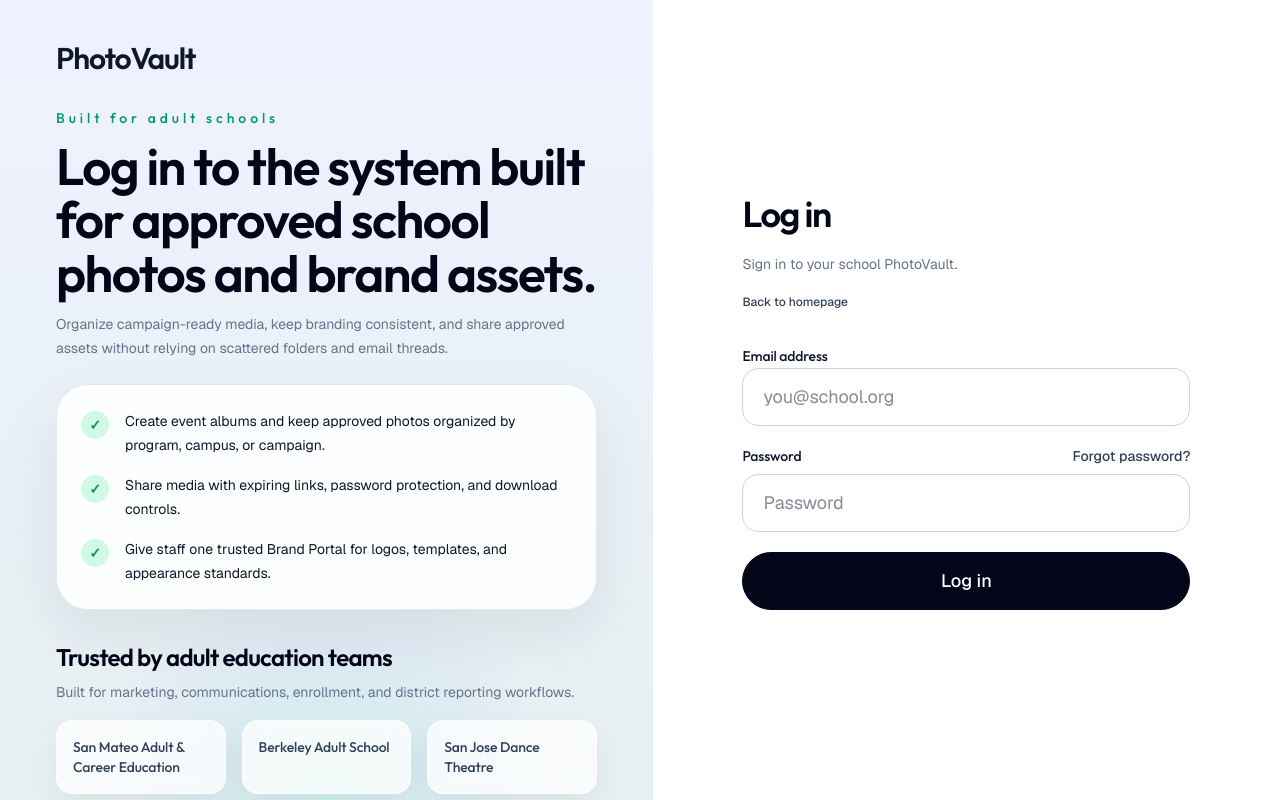
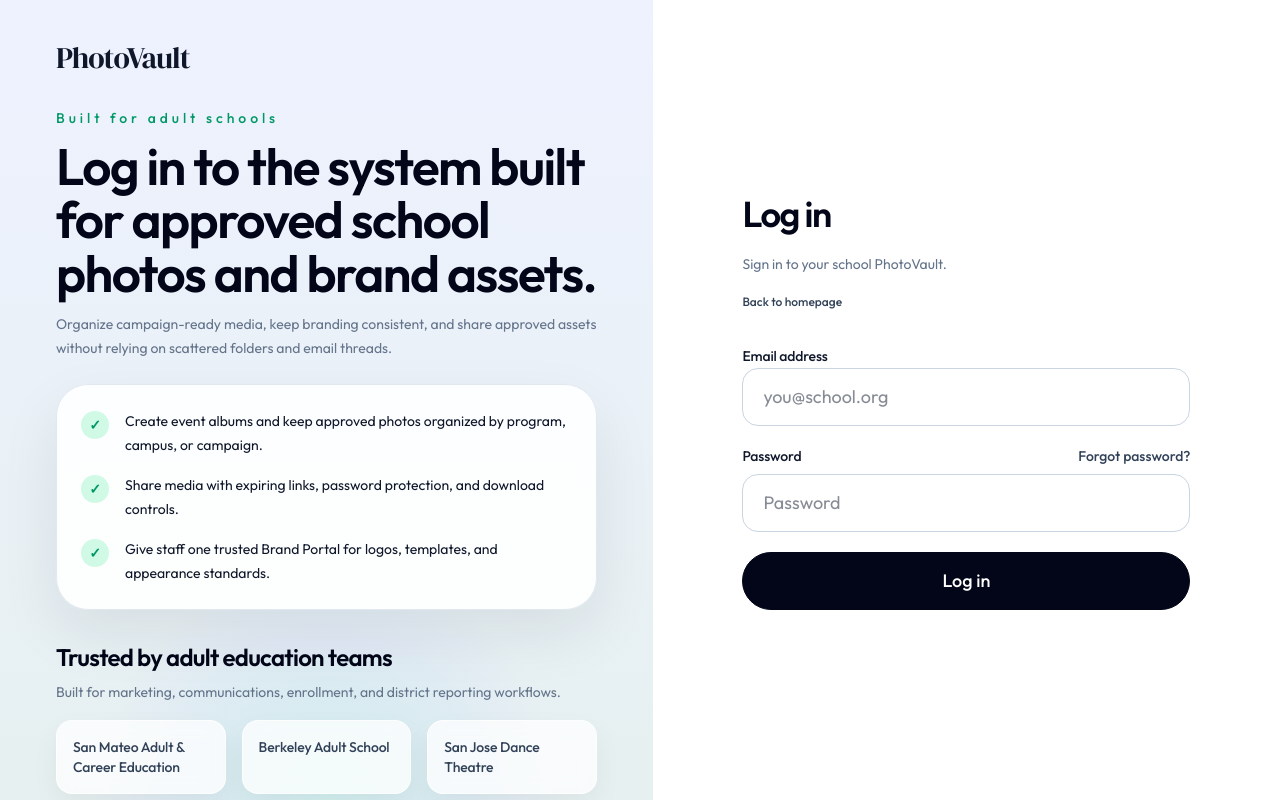
Before and after one commit to globalcloudr/photovault, a Next.js app: page /login in a window 1280 px wide. Built offline with nearby package versions, Linux system fonts and the light colour scheme; no server answers.

Commit message:
Fix first error received from Vercel

```diff
--- a/src/app/login/page.tsx
+++ b/src/app/login/page.tsx
@@ -73,7 +73,7 @@
           <div className="relative mx-auto flex h-full max-w-2xl flex-col justify-between gap-8">
             <div>
               <Link href="/" className="inline-flex items-center gap-3 text-slate-900">
-                <span className="font-outfit text-3xl font-semibold tracking-[-0.04em]">PhotoVault</span>
+                <span className="font-dm-serif-display text-3xl tracking-[-0.03em]">PhotoVault</span>
               </Link>
             </div>
 
@@ -82,10 +82,10 @@
                 <LabelText as="p" className="text-emerald-600 tracking-[0.28em]">
                   Built for adult schools
                 </LabelText>
-                <SectionTitle as="h2" className="max-w-xl text-4xl font-medium text-slate-950 sm:text-[3.2rem] sm:leading-[1.04]">
+                <SectionTitle as="h2" className="max-w-xl font-dm-serif-display text-4xl font-normal tracking-[-0.03em] text-slate-950 sm:text-[3.2rem] sm:leading-[1.04]">
                   Log in to the system built for approved school photos and brand assets.
                 </SectionTitle>
-                <BodyText muted className="max-w-xl text-lg">
+                <BodyText muted className="max-w-xl font-outfit text-lg">
                   Organize campaign-ready media, keep branding consistent, and share approved assets without
                   relying on scattered folders and email threads.
                 </BodyText>
@@ -102,7 +102,7 @@
                       <span className="mt-0.5 flex h-7 w-7 shrink-0 items-center justify-center rounded-full bg-emerald-100 text-sm font-semibold text-emerald-600">
                         ✓
                       </span>
-                      <BodyText as="span" className="text-base">{item}</BodyText>
+                      <BodyText as="span" className="font-outfit text-base">{item}</BodyText>
                     </li>
                   ))}
                 </ul>
@@ -111,8 +111,8 @@
 
             <div className="space-y-4">
               <div>
-                <SectionTitle as="h3" className="text-2xl text-slate-950">Trusted by adult education teams</SectionTitle>
-                <BodyText muted className="mt-2 text-base">
+                <SectionTitle as="h3" className="font-dm-serif-display text-2xl font-normal tracking-[-0.03em] text-slate-950">Trusted by adult education teams</SectionTitle>
+                <BodyText muted className="mt-2 font-outfit text-base">
                   Built for marketing, communications, enrollment, and district reporting workflows.
                 </BodyText>
               </div>
@@ -140,9 +140,9 @@
         <section className="flex min-h-[100svh] items-center justify-center bg-white px-6 py-10 lg:h-full lg:min-h-0 lg:px-14 lg:py-10">
           <div className="w-full max-w-xl">
             <div className="mx-auto w-full max-w-md">
-              <PageTitle className="text-5xl text-slate-950">Log in</PageTitle>
-              <BodyText muted className="mt-4 text-lg">Sign in to your school PhotoVault.</BodyText>
-              <MetaText className="mt-4">
+              <PageTitle className="font-dm-serif-display text-5xl font-normal tracking-[-0.04em] text-slate-950">Log in</PageTitle>
+              <BodyText muted className="mt-4 font-outfit text-lg">Sign in to your school PhotoVault.</BodyText>
+              <MetaText className="mt-4 font-outfit">
                 <Link
                   href="/"
                   className="font-medium text-slate-700 underline-offset-4 hover:text-slate-950 hover:underline"
@@ -156,7 +156,7 @@
                   <FieldLabel htmlFor="email">Email address</FieldLabel>
                   <input
                     id="email"
-                    className="w-full rounded-2xl border border-slate-300 bg-white px-5 py-3.5 text-lg text-slate-900 outline-none transition focus:border-slate-500 focus:ring-4 focus:ring-slate-200"
+                    className="w-full rounded-2xl border border-slate-300 bg-white px-5 py-3.5 font-outfit text-lg text-slate-900 outline-none transition focus:border-slate-500 focus:ring-4 focus:ring-slate-200"
                     type="email"
                     placeholder="you@school.org"
                     value={email}
@@ -170,7 +170,7 @@
                     <FieldLabel htmlFor="password">Password</FieldLabel>
                     <button
                       type="button"
-                      className="text-sm font-medium text-slate-700 underline-offset-4 hover:text-slate-950 hover:underline disabled:cursor-not-allowed disabled:opacity-60"
+                      className="font-outfit text-sm font-medium text-slate-700 underline-offset-4 hover:text-slate-950 hover:underline disabled:cursor-not-allowed disabled:opacity-60"
                       onClick={sendReset}
                       disabled={busy}
                     >
@@ -179,7 +179,7 @@
                   </div>
                   <input
                     id="password"
-                    className="w-full rounded-2xl border border-slate-300 bg-white px-5 py-3.5 text-lg text-slate-900 outline-none transition focus:border-slate-500 focus:ring-4 focus:ring-slate-200"
+                    className="w-full rounded-2xl border border-slate-300 bg-white px-5 py-3.5 font-outfit text-lg text-slate-900 outline-none transition focus:border-slate-500 focus:ring-4 focus:ring-slate-200"
                     type="password"
                     placeholder="Password"
                     value={password}
@@ -189,13 +189,13 @@
                 </div>
 
                 <button
-                  className="w-full cursor-pointer rounded-full border border-slate-950 bg-slate-950 px-6 py-3.5 text-lg font-medium text-white transition hover:border-slate-800 hover:bg-slate-800 focus-visible:outline focus-visible:outline-2 focus-visible:outline-offset-2 focus-visible:outline-slate-950 disabled:cursor-not-allowed disabled:opacity-60"
+                  className="w-full cursor-pointer rounded-full border border-slate-950 bg-slate-950 px-6 py-3.5 font-outfit text-lg font-medium text-white transition hover:border-slate-800 hover:bg-slate-800 focus-visible:outline focus-visible:outline-2 focus-visible:outline-offset-2 focus-visible:outline-slate-950 disabled:cursor-not-allowed disabled:opacity-60"
                   disabled={busy}
                 >
                   {busy ? "Working..." : "Log in"}
                 </button>
 
-                {status && <BodyText>{status}</BodyText>}
+                {status && <BodyText className="font-outfit">{status}</BodyText>}
               </form>
             </div>
           </div>
--- a/src/components/ui/typography.tsx
+++ b/src/components/ui/typography.tsx
@@ -22,23 +22,23 @@
   children: ReactNode;
 };
 
-function Heading({ as = "h1", className, children, style }: HeadingProps & { style: string }) {
-  return createElement(as, { className: cn(style, className) }, children);
+function Heading({ as = "h1", className, children, textClassName }: HeadingProps & { textClassName: string }) {
+  return createElement(as, { className: cn(textClassName, className) }, children);
 }
 
 function TextBlock({
   as = "p",
   className,
   children,
-  style,
+  textClassName,
   ...props
 }: {
   as?: TextTag;
   className?: string;
   children?: ReactNode;
-  style: string;
+  textClassName: string;
 } & HTMLAttributes<HTMLElement>) {
-  return createElement(as, { className: cn(style, className), ...props }, children);
+  return createElement(as, { className: cn(textClassName, className), ...props }, children);
 }
 
 export function Eyebrow({ className, ...props }: HTMLAttributes<HTMLParagraphElement>) {
@@ -46,15 +46,15 @@
 }
 
 export function PageTitle(props: HeadingProps) {
-  return <Heading as={props.as ?? "h1"} className={props.className} style={typography.pageTitle}>{props.children}</Heading>;
+  return <Heading as={props.as ?? "h1"} className={props.className} textClassName={typography.pageTitle}>{props.children}</Heading>;
 }
 
 export function SectionTitle(props: HeadingProps) {
-  return <Heading as={props.as ?? "h2"} className={props.className} style={typography.sectionTitle}>{props.children}</Heading>;
+  return <Heading as={props.as ?? "h2"} className={props.className} textClassName={typography.sectionTitle}>{props.children}</Heading>;
 }
 
 export function CardTitle(props: HeadingProps) {
-  return <Heading as={props.as ?? "h3"} className={props.className} style={typography.cardTitle}>{props.children}</Heading>;
+  return <Heading as={props.as ?? "h3"} className={props.className} textClassName={typography.cardTitle}>{props.children}</Heading>;
 }
 
 export function BodyText({
@@ -65,7 +65,7 @@
   ...props
 }: HTMLAttributes<HTMLElement> & { as?: TextTag; muted?: boolean }) {
   return (
-    <TextBlock as={as} className={className} style={muted ? typography.bodyMuted : typography.body} {...props}>
+    <TextBlock as={as} className={className} textClassName={muted ? typography.bodyMuted : typography.body} {...props}>
       {children}
     </TextBlock>
   );
@@ -78,7 +78,7 @@
   ...props
 }: HTMLAttributes<HTMLElement> & { as?: TextTag }) {
   return (
-    <TextBlock as={as} className={className} style={typography.meta} {...props}>
+    <TextBlock as={as} className={className} textClassName={typography.meta} {...props}>
       {children}
     </TextBlock>
   );
@@ -99,7 +99,7 @@
   children: ReactNode;
 } & HTMLAttributes<HTMLElement>) {
   return (
-    <TextBlock as={as} className={className} style={typography.label} {...props}>
+    <TextBlock as={as} className={className} textClassName={typography.label} {...props}>
       {children}
     </TextBlock>
   );
```
